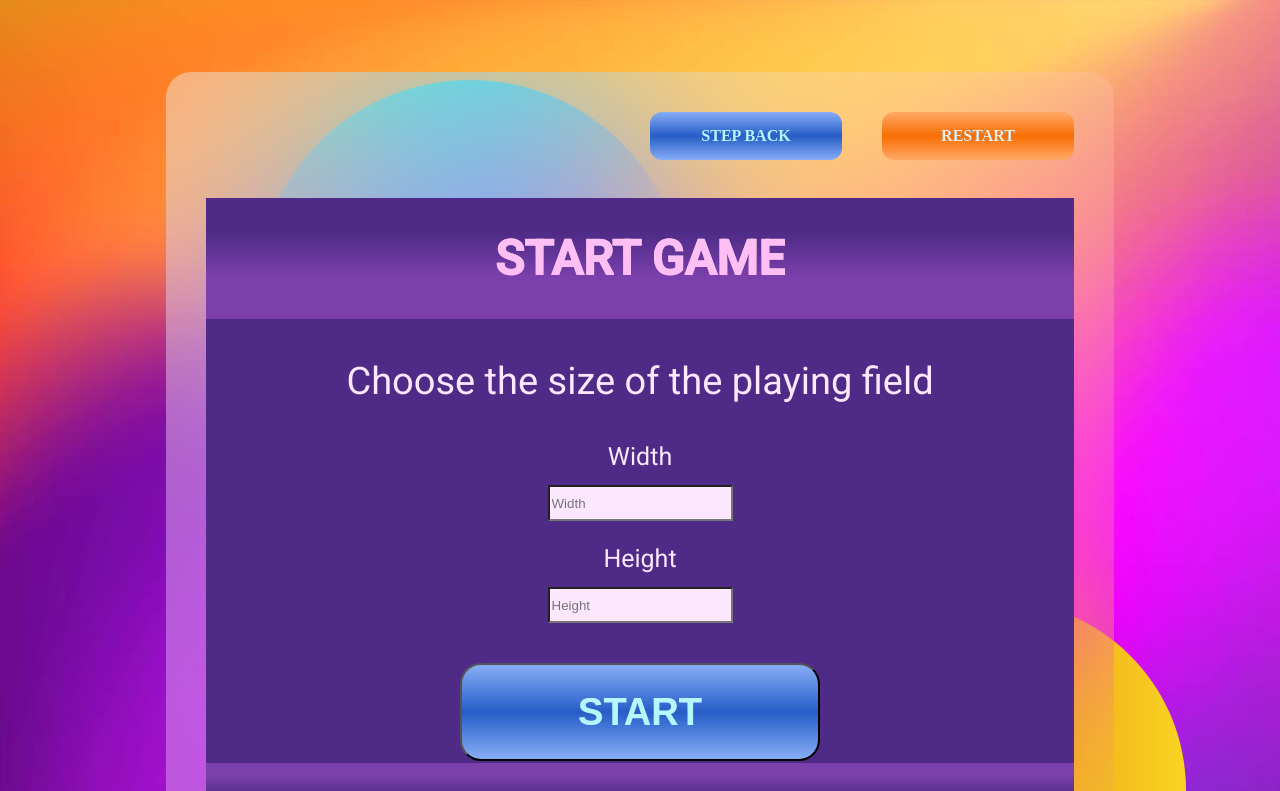
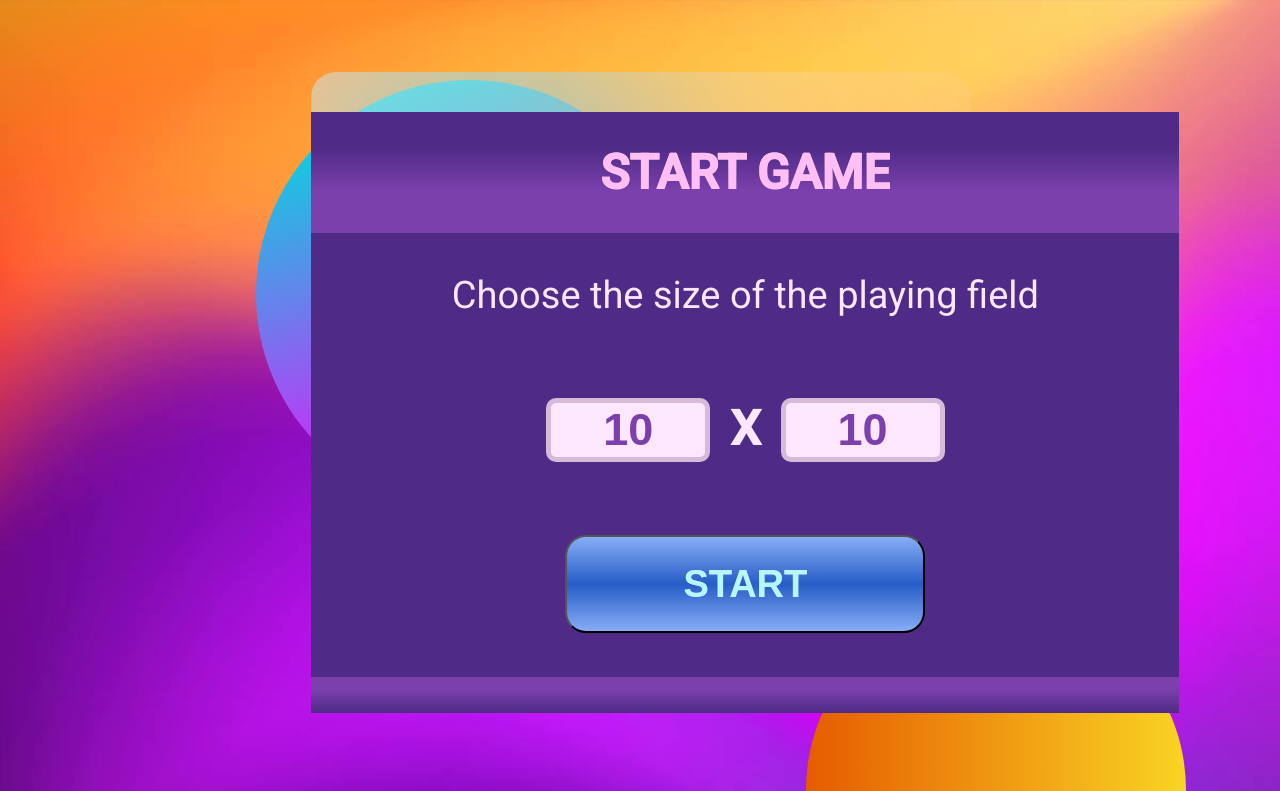
Before and after one commit to Anastasia1111111/Game-SC, an Angular app: page / in a window 1280 px wide. Shown: the top 791 px of the page. Built offline with nearby package versions, Linux system fonts and the light colour scheme.

Commit message:
Add button New Game and logic

```diff
--- a/src/app/app.component.ts
+++ b/src/app/app.component.ts
@@ -1,13 +1,12 @@
 import { ChangeDetectionStrategy, Component } from '@angular/core';
 import { RouterOutlet } from '@angular/router';
 import { GamefieldComponent } from './gamefield/gamefield.component';
-import { BoardComponent } from './board/board.component';
 import { GameService } from './game.service';
 
 @Component({
   selector: 'app-root',
   standalone: true,
-  imports: [RouterOutlet, GamefieldComponent, BoardComponent],
+  imports: [GamefieldComponent],
   templateUrl: './app.component.html',
   styleUrl: './app.component.scss',
   changeDetection: ChangeDetectionStrategy.OnPush,
--- a/src/app/board/board.component.ts
+++ b/src/app/board/board.component.ts
@@ -36,9 +36,6 @@ export class BoardComponent {
 
   checkState(positionX: number, positionY: number) {
     if (this.buttonState().length !== 0) {
-      console.log(positionX, '-', positionY);
-
-      let temp = this.buttonState()[positionX][positionY];
       if (this.historyMoves().length === 0) {
         return;
       }
--- a/src/app/game.service.ts
+++ b/src/app/game.service.ts
@@ -28,12 +28,12 @@ export class GameService {
   ];
 
   sizeForm = new FormGroup({
-    height: new FormControl(null, [
+    height: new FormControl(10, [
       Validators.required,
       Validators.min(4),
       Validators.max(20),
     ]),
-    width: new FormControl(null, [
+    width: new FormControl(10, [
       Validators.required,
       Validators.min(4),
       Validators.max(20),
@@ -47,7 +47,6 @@ export class GameService {
         this.buttonState[i][j] = 0;
       }
     }
-    console.log(this.buttonState);
   }
 
   calculationPositions(positionX: number, positionY: number) {
@@ -64,7 +63,6 @@ export class GameService {
     this.checkLastCell();
     this.historyMoves.push([positionX, positionY]);
     this.calculationPositions(positionX, positionY);
-    console.log(positionX);
   }
 
   setDisabledState(positionX: number, positionY: number) {
--- a/src/app/gamefield/gamefield.component.html
+++ b/src/app/gamefield/gamefield.component.html
@@ -1,15 +1,13 @@
 <div class="game-field-header">
   <span>
-    @if (gameService.buttonState.length) {
       {{ gameService.sizeForm.value.width }}x{{
         gameService.sizeForm.value.height
       }}
-    }
   </span>
   <div>
     <button class="step-back" (click)="onStepBackClick()">STEP BACK</button>
-    <button class="restart" (click)="dialog.showModal()">
-      <span>RESTART</span>
+    <button class="restart" (click)="startDialog.showModal()">
+      <span>NEW GAME</span>
     </button>
   </div>
 </div>
@@ -39,36 +37,15 @@
     <div>
       <p class="choose">Choose the size of the playing field</p>
       <form [formGroup]="gameService.sizeForm">
-        <label
-          >Width <input type="text" placeholder="Width" formControlName="width"
-        /></label>
-        <label
-          >Height
-          <input type="text" placeholder="Height" formControlName="height"
-        /></label>
+
+          <input type="text" formControlName="width"/>
+          <span>X</span>
+          <input type="text" formControlName="height"/>
+
         <button class="exit" type="submit" (click)="createArray()">
           <span>START</span>
         </button>
       </form>
-    </div>
-    <footer></footer>
-  </div>
-</dialog>
-
-<dialog #dialog>
-  <div>
-    <header class="restart-button">
-      <span>RESTART</span>
-      <img (click)="dialog.close()" src="../../assets/close.svg" />
-    </header>
-    <div>
-      <p class="question">Are you sure?</p>
-      <div class="flex">
-        <button class="confirm" (click)="dialog.close(); onRestartClick()">
-          <span>YES</span>
-        </button>
-        <button class="cancel" (click)="dialog.close()"><span>NO</span></button>
-      </div>
     </div>
     <footer></footer>
   </div>
--- a/src/app/gamefield/gamefield.component.scss
+++ b/src/app/gamefield/gamefield.component.scss
@@ -292,7 +292,7 @@ input.ng-invalid.ng-touched {
 }
 
 .start-dialog {
-  position: relative;
+  //position: relative;
   header {
     span {
       padding: 0px;
@@ -303,25 +303,18 @@ input.ng-invalid.ng-touched {
   }
 }
 
-label {
-  display: block;
-  font-size: 25px;
-  font-weight: 400;
-  line-height: 56px;
-  color: #fce7ff;
+input {
+  background-color: #fce7ff;
+  font-size: 45px;
+  font-weight: 600;
+  border-radius:10px;
+  border: 5px solid;
+  border-color: #d6bada;
+  width: 150px;
   text-align: center;
+  color:rgba(123, 64, 172, 1);
 }
 
-input {
-  display: block;
-  margin: auto;
-  margin-bottom: 10px;
-  background-color: #fce7ff;
-}
-
-input {
-  height: 30px;
-}
 
 .choose {
   font-size: 38px;
@@ -332,3 +325,17 @@ input {
   margin-bottom: 20px;
   text-align: center;
 }
+
+form{
+  text-align: center;
+  justify-content: center;
+  margin-top: 70px;
+  input + span{
+    margin-left: 20px;
+    margin-right: 20px;
+    color: #fce7ff;
+  }
+  button{
+    margin-top: 70px;
+  }
+}
--- a/src/app/gamefield/gamefield.component.ts
+++ b/src/app/gamefield/gamefield.component.ts
@@ -48,6 +48,13 @@ export class GamefieldComponent {
       return;
     }
     this.startDialog()?.nativeElement.close();
-    this.gameService.arrayFill();
+    if(!this.gameService.buttonState.length){
+      this.gameService.arrayFill();
+    }else{
+      this.gameService.buttonState.length = 0;
+      this.gameService.arrayFill();
+    }
+
+    console.log(this.gameService.buttonState);
   }
 }
```
